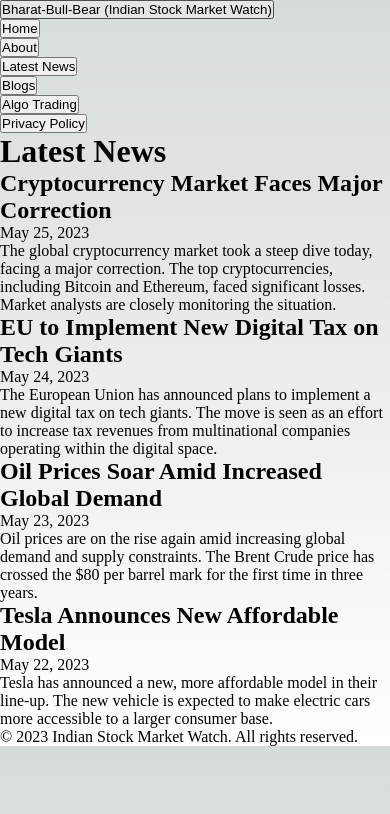
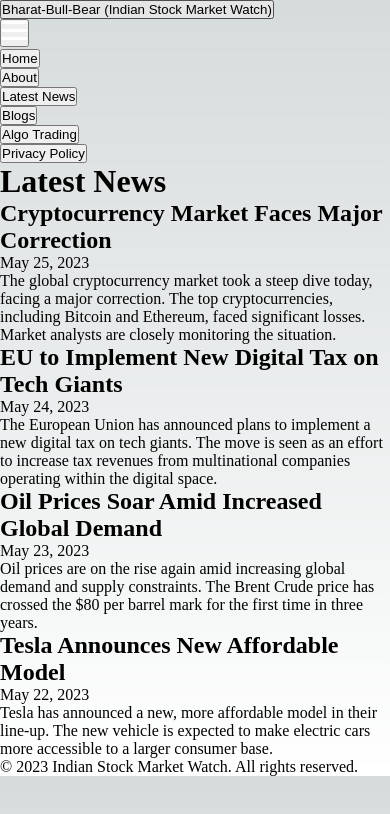
Before and after one commit to sudheer313/Indian-Stock-Markett-Watch, a Next.js app: page /Latestnews in a window 390 px wide. Shown: the top 814 px of the page. Built offline with nearby package versions, Linux system fonts and the light colour scheme.

Commit message:
Update components and pages

```diff
--- a/components/Header.js
+++ b/components/Header.js
@@ -1,7 +1,13 @@
-import React from "react";
+import React, { useState } from "react";
 import Link from "next/link";
 
 const Header = () => {
+  const [isMenuOpen, setIsMenuOpen] = useState(false);
+
+  const handleMenuToggle = () => {
+    setIsMenuOpen(!isMenuOpen);
+  };
+
   return (
     <header className="bg-gray-800 py-4">
       <div className="container mx-auto flex justify-between items-center px-4">
@@ -10,7 +16,17 @@
             Bharat-Bull-Bear (Indian Stock Market Watch)
           </button>
         </Link>
-        <nav>
+        <div className="lg:hidden">
+          <button
+            className={`text-white hover:text-blue-500 ${isMenuOpen ? "open" : ""}`}
+            onClick={handleMenuToggle}
+          >
+            <div className="hamburger"></div>
+            <div className="hamburger"></div>
+            <div className="hamburger"></div>
+          </button>
+        </div>
+        <nav className={`lg:flex ${isMenuOpen ? "block" : "hidden"}`}>
           <ul className="flex space-x-8 text-gray-300">
             <li>
               <Link href="/Home">
--- a/pages/Latestnews.js
+++ b/pages/Latestnews.js
@@ -1,6 +1,5 @@
 import React from "react";
 import Header from "../components/Header";
-import AdComponent from "../components/AdComponent";
 
 const newsData = [
   {
--- a/pages/_app.js
+++ b/pages/_app.js
@@ -8,7 +8,7 @@
 import "tailwindcss/tailwind.css";
 import "../styles/globals.css";
 import "../styles/footer.css";
-
+import "../styles/hamburger.css";
 function MyApp({ Component, pageProps }) {
   const router = useRouter();
 
--- a/pages/_document.js
+++ b/pages/_document.js
@@ -4,10 +4,11 @@
   return (
     <Html lang="en">
       <Head>
+        <meta charSet="UTF-8" />
         <script
           async
           src="https://pagead2.googlesyndication.com/pagead/js/adsbygoogle.js?client=ca-pub-4062165141789437"
-          crossorigin="anonymous"
+          crossOrigin="anonymous"
         ></script>
       </Head>
       <body>
--- a/pages/blog/[slug].js
+++ b/pages/blog/[slug].js
@@ -1,7 +1,6 @@
 import React, { useEffect, useState } from "react";
 import { useRouter } from "next/router";
 import Head from "next/head";
-import Header from "../../components/Header";
 
 const BlogPost = () => {
   const router = useRouter();
--- /dev/null
+++ b/styles/hamburger.css
@@ -0,0 +1,22 @@
+/* hamburger.css */
+
+.hamburger {
+  width: 25px;
+  height: 3px;
+  background-color: white;
+  margin-bottom: 5px;
+}
+
+.open .hamburger {
+  background-color: blue; /* Update with the desired color for the active state */
+}
+
+/* Adjust the breakpoint as needed */
+@media (min-width: 768px) {
+  .lg\:flex {
+    display: flex !important;
+  }
+  .lg\:hidden {
+    display: none !important;
+  }
+}
```
Also changed, not shown: components/AlgoTrading.js (+11 -11 lines), components/BlogPost.js (+5 -8 lines), pages/Home.js (+2 -8 lines), pages/index.js (+8 -7 lines).
